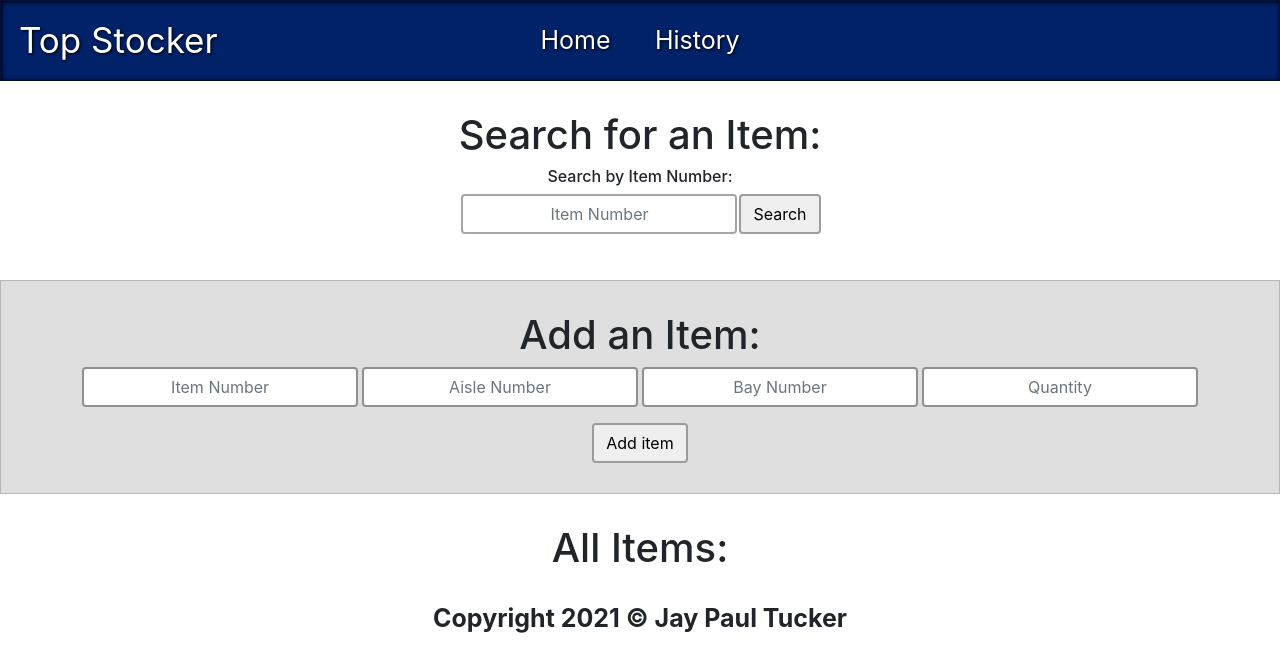
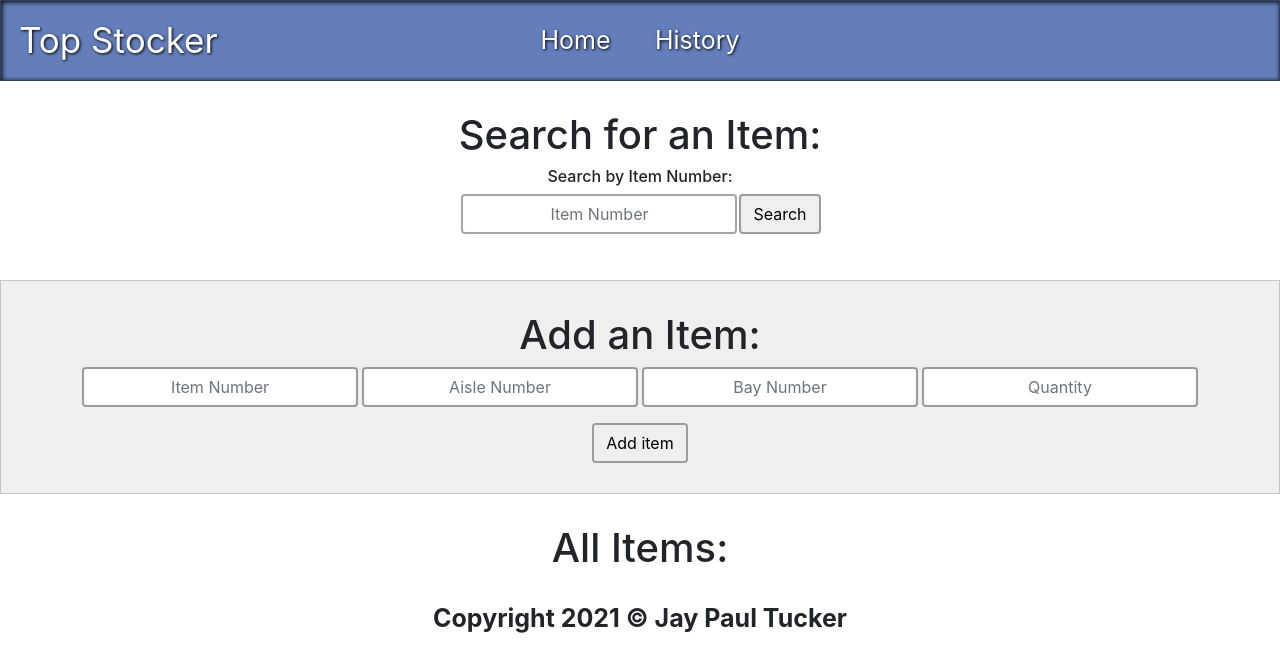
Before and after one commit to JayPTucker/TopStocker, a website: page app/public/home.html in a window 1280 px wide. Drawn offline with nearby package versions, Linux system fonts and the light colour scheme; no server answers; a web font is replaced by a local one.

Commit message:
CSS Changes

```diff
--- a/app/public/css/styles.css
+++ b/app/public/css/styles.css
@@ -14,7 +14,7 @@ div {
 /* =============================================================== */
 
 .navbar {
-    background-color: #012169;
+    background-color: #284ca0b7;
     box-shadow: 1px 1px 5px black inset;
     padding: 13px !important;
     margin-bottom: 30px !important;
@@ -80,7 +80,7 @@ div {
 /* =============================================================== */
 
 .addItem-row {
-    background-color: rgba(128, 128, 128, 0.253);
+    background-color: rgba(128, 128, 128, 0.13);
     margin-top: 30px !important;
     margin-bottom: 30px !important;
     padding: 30px 0px !important;
@@ -89,7 +89,7 @@ div {
 }
 
 .addItem-row:hover {
-    background-color: rgba(128, 128, 128, 0.411);
+    background-color: rgba(128, 128, 128, 0.26);
 }
 
 /* =============================================================== */
@@ -101,7 +101,7 @@ div {
     padding: 10px !important;
     transition: all 0.2s ease-in-out;
     background-color: rgb(246, 246, 246);
-    box-shadow: 0px 0px 10px black inset;
+    box-shadow: 0px 0px 5px black inset;
     opacity: 90%;
 }
 
```
Also changed, not shown: app/public/home.html (+2 -0 lines).
